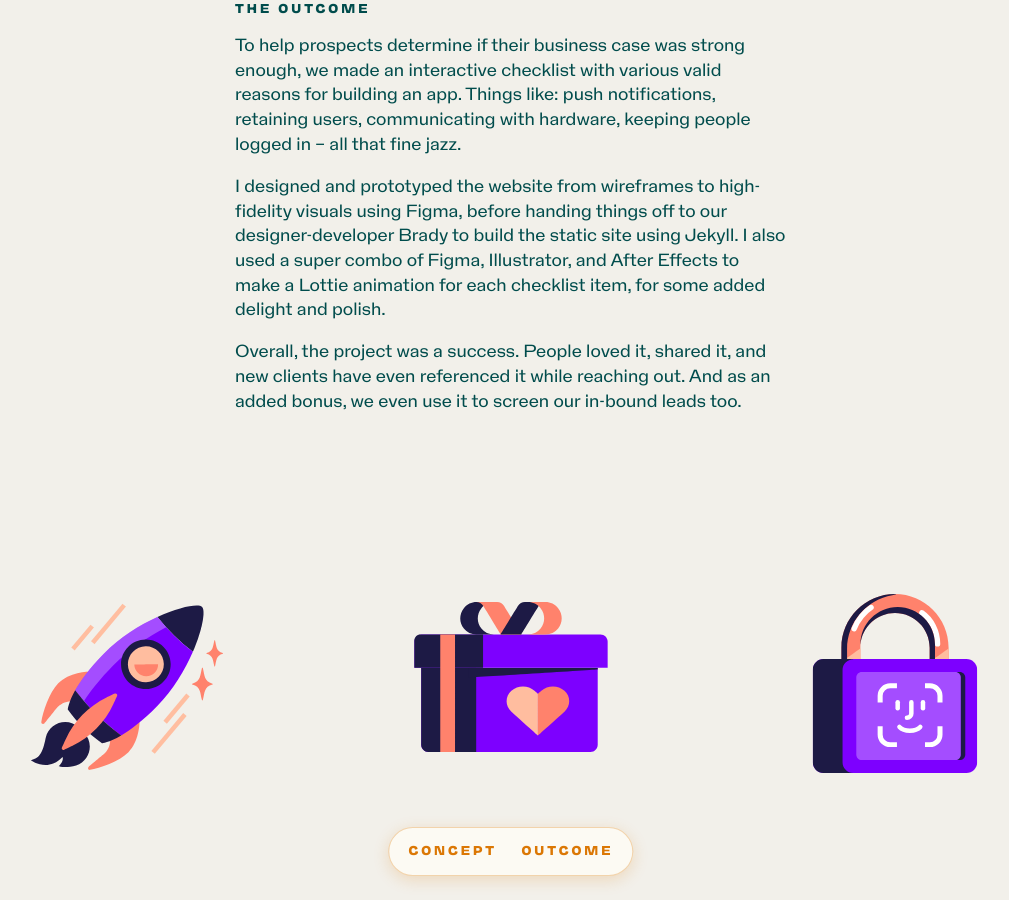
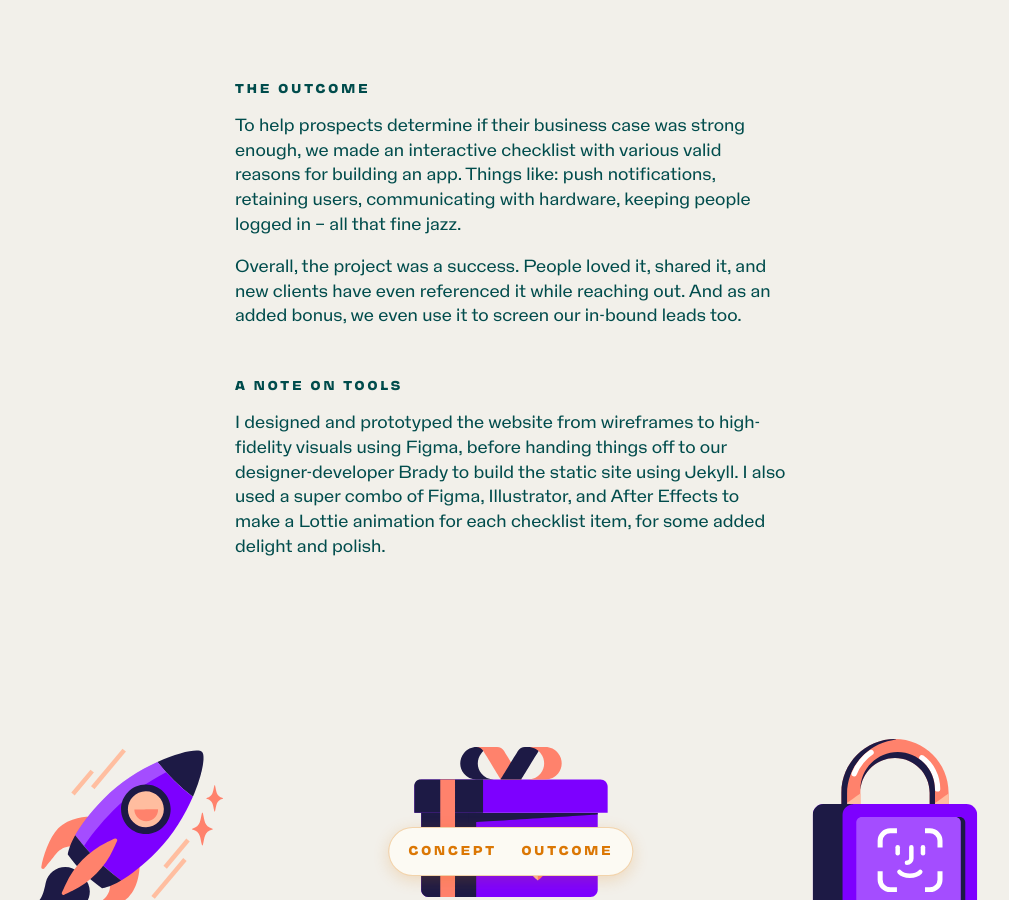
Before and after one commit to ehyleong/ehyleong.github.io, a Jekyll site: the page built from _work/1-sybama.html, in a window 1280 px wide and 900 px high, scrolled down 2879 px. Shown: the whole window, without its empty margins (129-1138 px from the left). Built offline with Jekyll 4.4.1, drawn with Linux system fonts in a browser that asks for light colours; comment, search, counter and statistics services are not loaded; some of the changed text lies outside the part shown.

Commit message:
Update 1-sybama.html

```diff
--- a/_work/1-sybama.html
+++ b/_work/1-sybama.html
@@ -18,12 +18,12 @@
 ---
 <section class="work bottom-half-spacer">
 	<div class="row wrap">
-		<div class="row half-spacer bottom-half-spacer" id="concept">
+		<div class="row half-spacer bottom-spacer" id="concept">
 			<div class="col-lg-5 col-md-5 col-sm-8 col-xs-12">
 				<img src="/img/work/sybama/snippet.webp" class="rounded drop-shadow">
 			</div>
 				<div class="col-lg-6 col-lg-offset-1 col-md-6 col-md-offset-1 col-sm-12 col-xs-12">
-				<h3>Most products should start with a mobile web experience. However, alot of businesses who approach Steamclock don't know that.</h3>
+				<h3>Contrary to popular belief, most businesses don't need a mobile app.</h3>
 				<p>In the spring of 2021, our small but mighty design team had a few weeks in between client work to come up with a fun marketing side project. The goals were to make something entertaining, shareable, and appealing to our largely product/tech audience, while also communicating Steamclock's value proposition of <strong>building high quality mobile apps for growing businesses.</strong>  What a fun challenge it was.
 
 				<h5 class="half-spacer">The Concept</h5>
@@ -32,21 +32,21 @@
 	</div>
 
 
-<div class="project-carousel">
+<div class="project-carousel bottom-spacer">
   <div data-flickity='{ "cellAlign": "left", "contain": true, "wrapAround":false }'>
     <div class="carousel-cell project-carousel-card size-large">
-      <picture class="rounded">
+      <picture>
         <source srcset="/img/work/sybama/sybama-desktop-1.webp" media="(min-width: 40rem)"/>
         <img src="/img/work/sybama/sybama-mobile-1.webp"/>
       </picture>
     </div>
     <div class="carousel-cell project-carousel-card size-large">
-      <picture class="rounded">
+      <picture>
         <source srcset="/img/work/sybama/sybama-desktop-2.webp" media="(min-width: 40rem)"/>
         <img src="/img/work/sybama/sybama-mobile-2.webp"/>
       </picture>    </div>
     <div class="carousel-cell project-carousel-card size-large">
-      <picture class="rounded">
+      <picture>
         <source srcset="/img/work/sybama/sybama-desktop-3.webp" media="(min-width: 40rem)"/>
         <img src="/img/work/sybama/sybama-mobile-3.webp"/>
       </picture>    </div>
@@ -55,14 +55,17 @@
 </div>
 
 
-		<div class="col-lg-6 col-lg-offset-3 col-md-6 col-md-offset-3 col-xs-12 half-spacer bottom-half-spacer" id="outcome">
+		<div class="col-lg-6 col-lg-offset-3 col-md-6 col-md-offset-3 col-xs-12 spacer bottom-half-spacer" id="outcome">
 			<h5>The Outcome</h5>
 
 			<p>To help prospects determine if their business case was strong enough, we made an interactive checklist with various valid reasons for building an app. Things like: push notifications, retaining users, communicating with hardware, keeping people logged in – all that fine jazz.</p>
 
+			<p class="bottom-text-spacer">Overall, the project was a success. People loved it, shared it, and new clients have even referenced it while reaching out. And as an added bonus, we even use it to screen our in-bound leads too.</p>
+
+			<h5 class="top-text-spacer">A Note on Tools</h5>
+
 			<p>I designed and prototyped the website from wireframes to high-fidelity visuals using Figma, before handing things off to our designer-developer Brady to build the static site using Jekyll. I also used a super combo of Figma, Illustrator, and After Effects to make a Lottie animation for each checklist item, for some added delight and polish.
 
-			<p>Overall, the project was a success. People loved it, shared it, and new clients have even referenced it while reaching out. And as an added bonus, we even use it to screen our in-bound leads too.</p>
 
 		</div>
 
```
